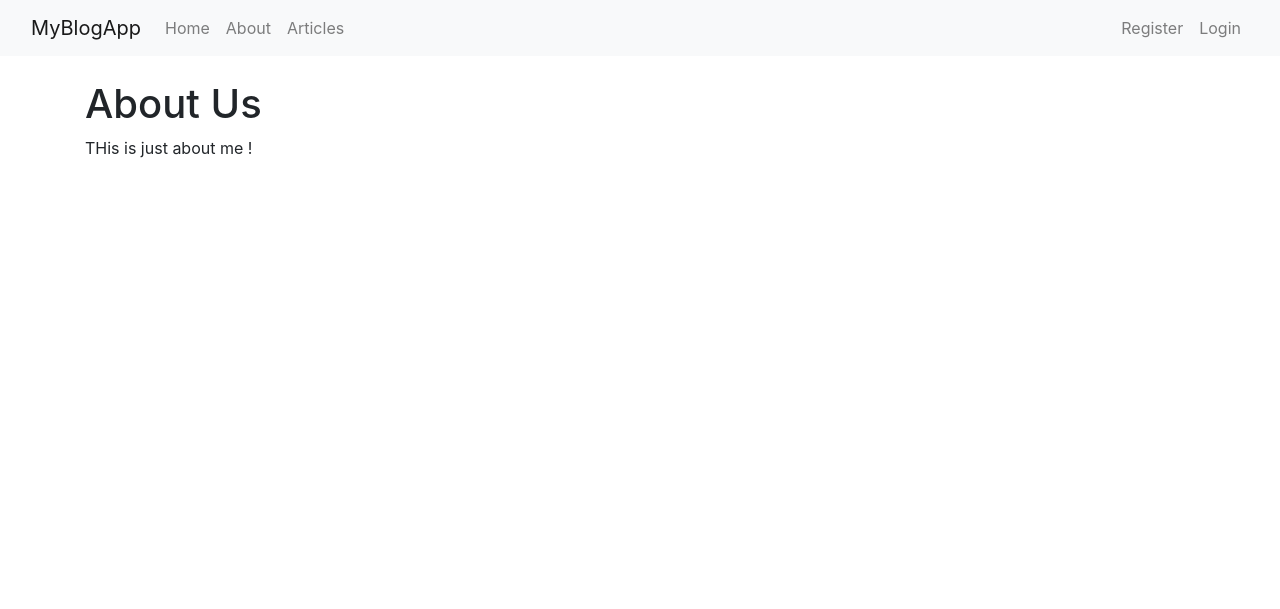
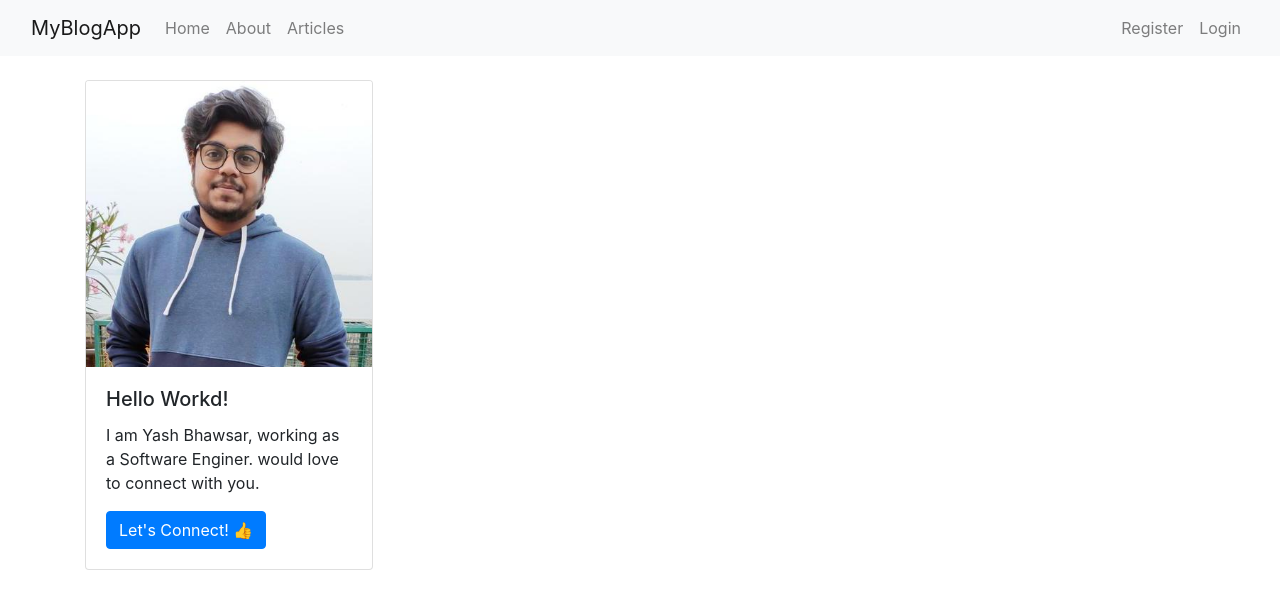
Before and after one commit to yash872/Flask_Blog, a Flask app: page /about in a window 1280 px wide. Shown: the top 609 px of the page. Run offline with Flask 2, Linux system fonts and the light colour scheme; some libraries are stand-ins or nearby versions.

Commit message:
Added about section

```diff
--- a/templates/about.html
+++ b/templates/about.html
@@ -2,9 +2,15 @@
 
 {% block body %}
 
-    <h1>About Us</h1>
-    <p>
-     THis is just about me !
-    </p>
+    <div class="card" style="width: 18rem;">
+        <img src="/static/images/yash.jpg" class="card-img-top" alt="It's ME Only">
+        <div class="card-body">
+          <h5 class="card-title">Hello Workd!</h5>
+          <p class="card-text">I am Yash Bhawsar, working as a Software Enginer. would love to connect with you.</p>
+          <a href="https://www.linkedin.com/in/yashbhawsar872/" class="btn btn-primary">Let's Connect! 👍</a>
+        </div>
+    </div>
+
+
 
 {% endblock %}
--- a/templates/home.html
+++ b/templates/home.html
@@ -3,8 +3,8 @@
 {% block body %}
 
 <div class="jumbotron text-center">
-    <h1>Welcome To MyBlogApp</h1>
-    <p class="lead">This is a basic blogggig application build on Flask framework by Yash Bhawsar 😎</p>
+    <h1>📚 Welcome To MyBlogApp ✒</h1>
+    <p class="lead">This is a basic bloggig application build on Flask Framework by Yash Bhawsar 😎</p>
 
     <br>
     {% if session.logged_in == NULL %}
```
Also changed, not shown: static/images/yash.jpg (added).
